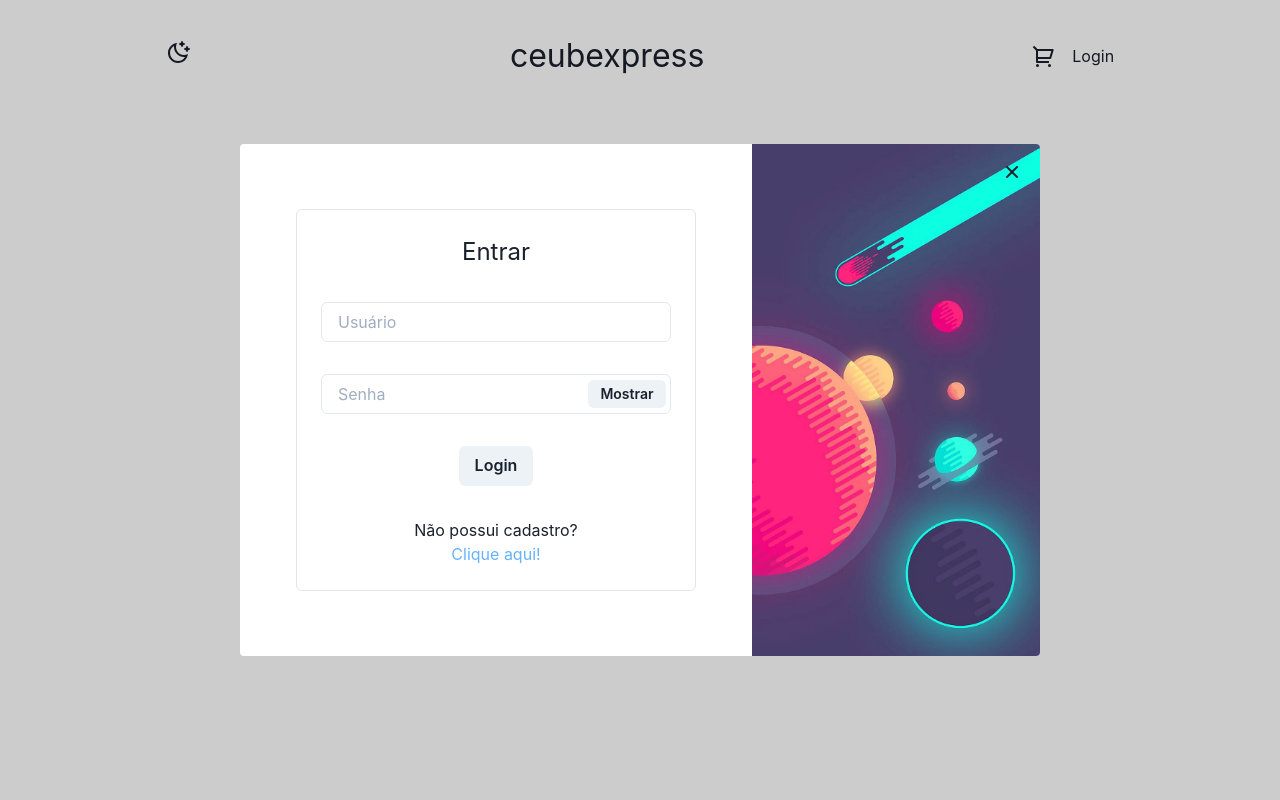
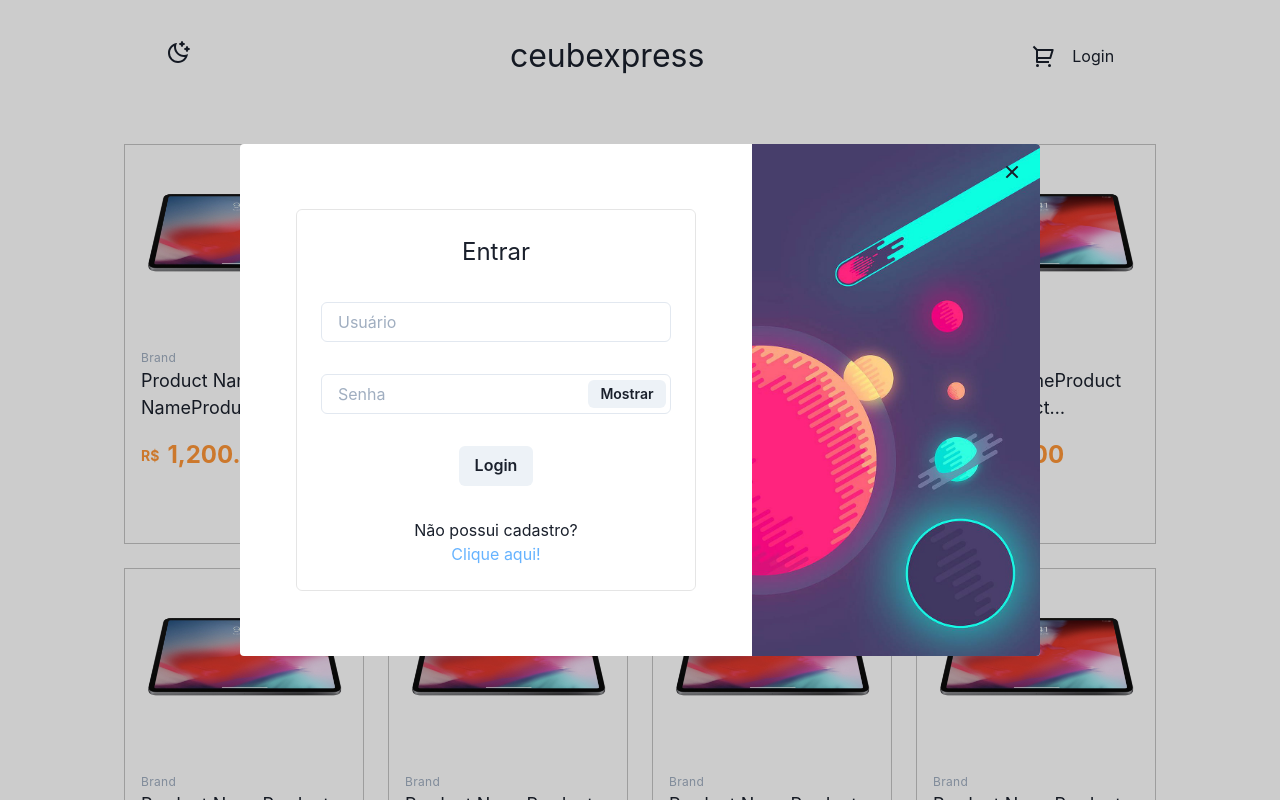
Before and after one commit to vitorhw/ceubexpress, a React (Create React App) app: page / in a window 1280 px wide. Shown: the top 800 px of the page. Built offline with nearby package versions, Linux system fonts and the light colour scheme; the HTML template or start-up script is replaced by a standard one.

Commit message:
Product Boxes

```diff
--- a/src/App.js
+++ b/src/App.js
@@ -1,8 +1,14 @@
 import { Header } from "./components/Header";
+import { Product } from "./components/Product";
 
 function App() {
   return (
+    <>
     <Header />
+
+    <Product />
+
+    </>
   );
 }
 
--- /dev/null
+++ b/src/components/Product/ProductBox.js
@@ -0,0 +1,80 @@
+import {
+  Popover,
+  PopoverArrow,
+  PopoverBody,
+  PopoverContent,
+  PopoverHeader,
+  Image,
+  Spacer,
+  Flex,
+  Icon,
+  Text,
+  VStack,
+  HStack,
+  Box,
+} from '@chakra-ui/react';
+import { RiShoppingCart2Fill, RiStarLine } from 'react-icons/ri'
+
+
+export function ProductBox() {
+  return (
+    <Flex
+      _hover={{ boxShadow: 'rgba(0, 0, 0, 0.1) 0px 1px 4px' }}
+      direction="column"
+      width="240px"
+      height="400px"
+      border="0.5px solid #C4C4C4"
+      overflow="hidden"
+      role="group"
+      cursor="pointer"
+    >
+      <VStack
+        alignItems="flex-start"
+      >
+        <Flex height="180px" overflow="hidden" align="center" p="1rem">
+          <Image
+            objectFit="cover"
+            src="./images/ipad.png"
+          />
+        </Flex>
+        <Box height="144px" p="1rem">
+          <Box
+            color="gray.400"
+            letterSpacing="wide"
+            fontSize="xs">
+            Brand
+          </Box>
+          <Text
+            fontSize="lg"
+            noOfLines={2}>
+              Product NameProduct NameProduct NameProduct NameProduct NameProduct NameProduct NameProduct NameProduct NameProduct NameProduct NameProduct Name
+          </Text>
+          <HStack
+            m="1rem 0"
+            fontWeight="bold"
+            color="#FF9737"
+          >
+            <Text fontSize="sm">R$</Text>
+            <Text fontSize="2xl">1,200.00</Text>
+          </HStack>
+        </Box>
+        <Spacer />
+        <Flex
+          _groupHover={{ opacity: 1 }}
+          background="#FF9737"
+          opacity="0"
+          width="100%"
+          align="center"
+          justify="center"
+          p="1rem"
+          transition="0.3s ease"
+        >
+          <Icon
+            color="#FFF"
+            fontSize="1.5rem"
+            as={RiShoppingCart2Fill} />
+        </Flex>
+      </VStack>
+    </Flex>
+  );
+}
--- /dev/null
+++ b/src/components/Product/index.js
@@ -0,0 +1,22 @@
+import { Grid, Flex } from '@chakra-ui/react';
+import { ProductBox } from './ProductBox';
+
+
+
+export function Product() {
+  return (
+    <Flex w="100%" justify="center" mt="4rem">
+      <Grid templateColumns="repeat(4, 1fr)" gap={6}>
+        <ProductBox />
+        <ProductBox />
+        <ProductBox />
+        <ProductBox />
+        <ProductBox />
+        <ProductBox />
+        <ProductBox />
+        <ProductBox />
+        <ProductBox />
+      </Grid>
+    </Flex>
+  );
+}
```
Also changed, not shown: public/images/ipad.png (added), 1 other file (tests, documents, lock files or other folders).
